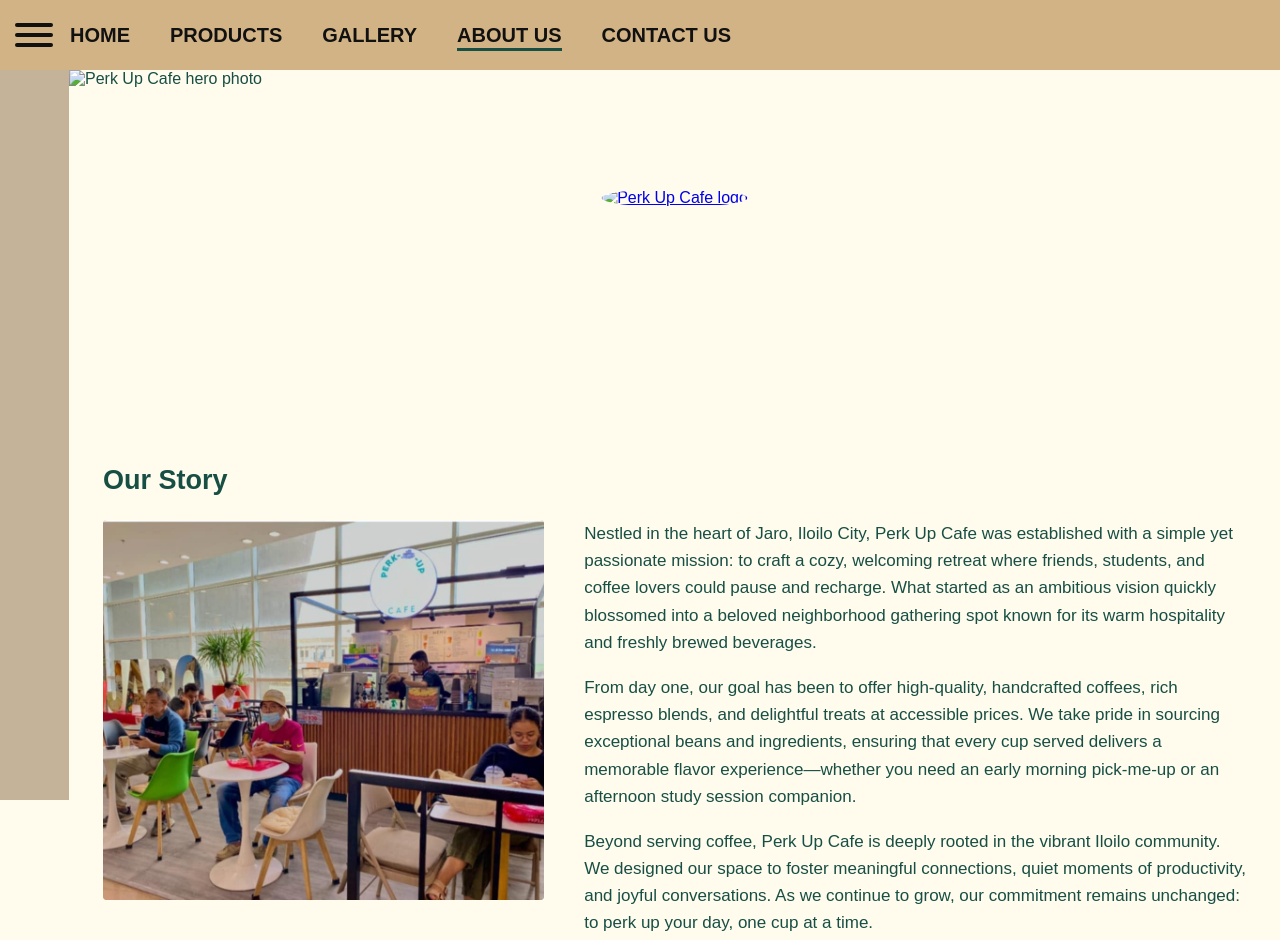
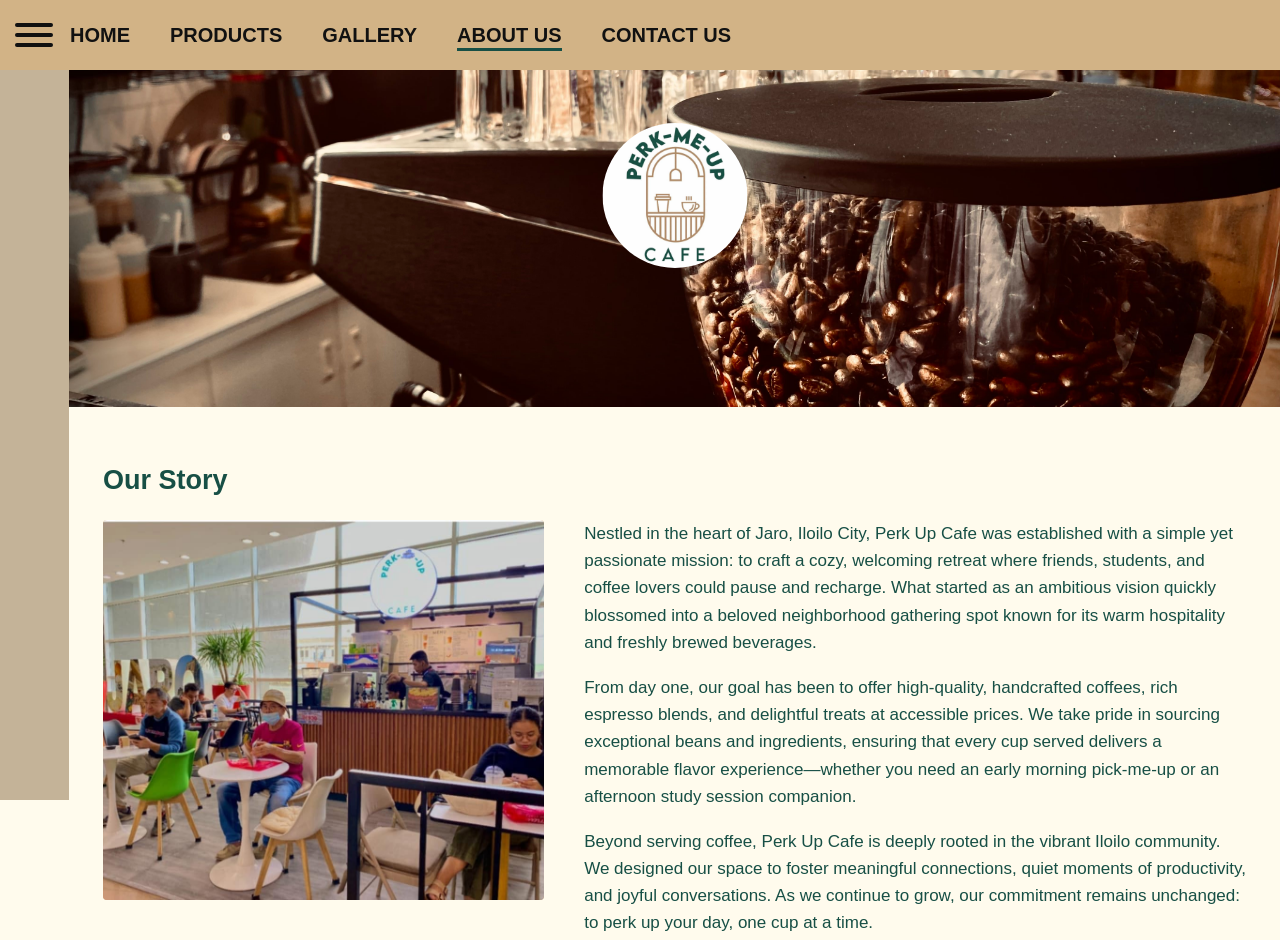
Before and after one commit to CB3RxS/BusinessWebsite, a plain HTML site: page about.html in a window 1280 px wide. Shown: the top 940 px of the page. Drawn offline with Linux system fonts and the light colour scheme.

Commit message:
fixed naming convention for hero and logo images on the about page

```diff
--- a/about.html
+++ b/about.html
@@ -41,11 +41,11 @@
         <!-- Hero Section -->
         <section class="hero">
             <div class="hero-image">
-                <img src="assets/PerkUp-Hero.jpg" alt="Perk Up Cafe hero photo">
+                <img src="assets/perkup_hero.jpg" alt="Perk Up Cafe hero photo">
             </div>
             <div class="logo">
                 <a href="index.html">
-                    <img src="assets/PerkUpCafe-Logo.jpg" alt="Perk Up Cafe logo">
+                    <img src="assets/perkup_logo.jpg" alt="Perk Up Cafe logo">
                 </a>
             </div>
         </section>
```
